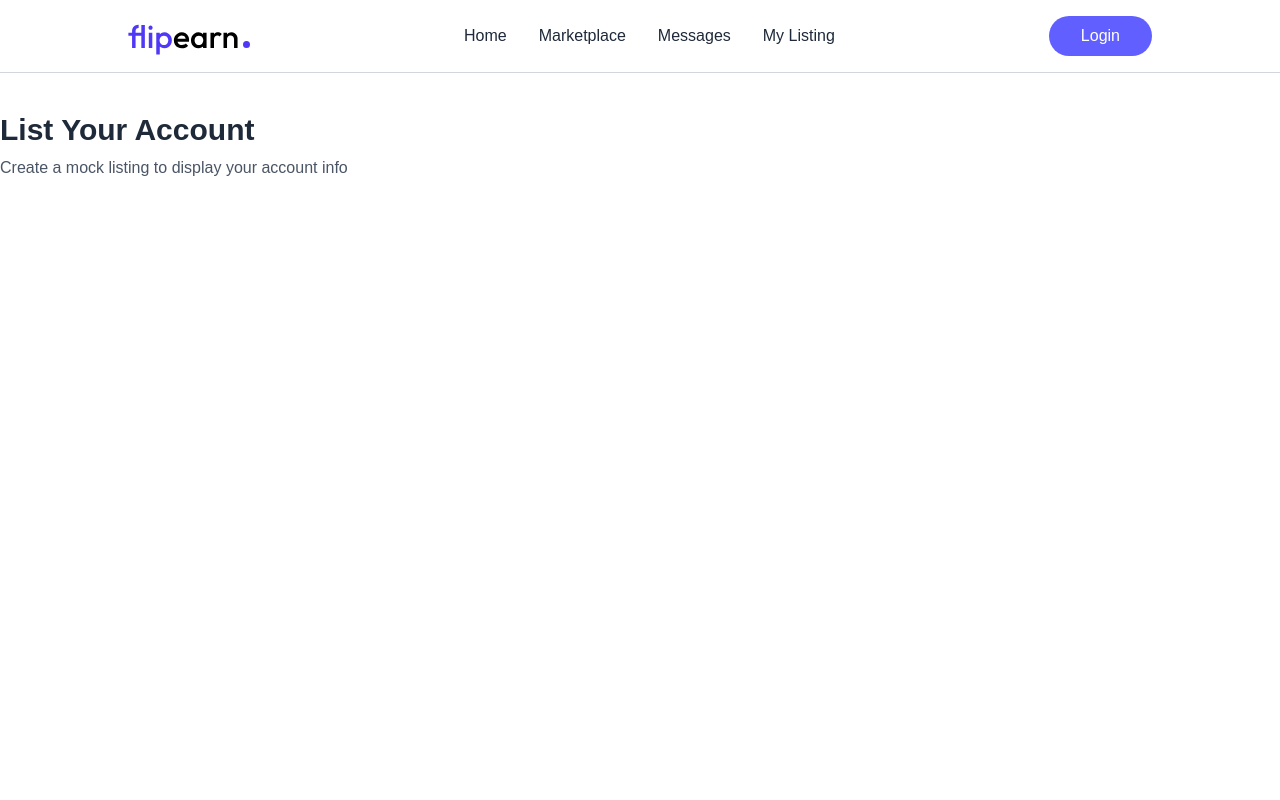
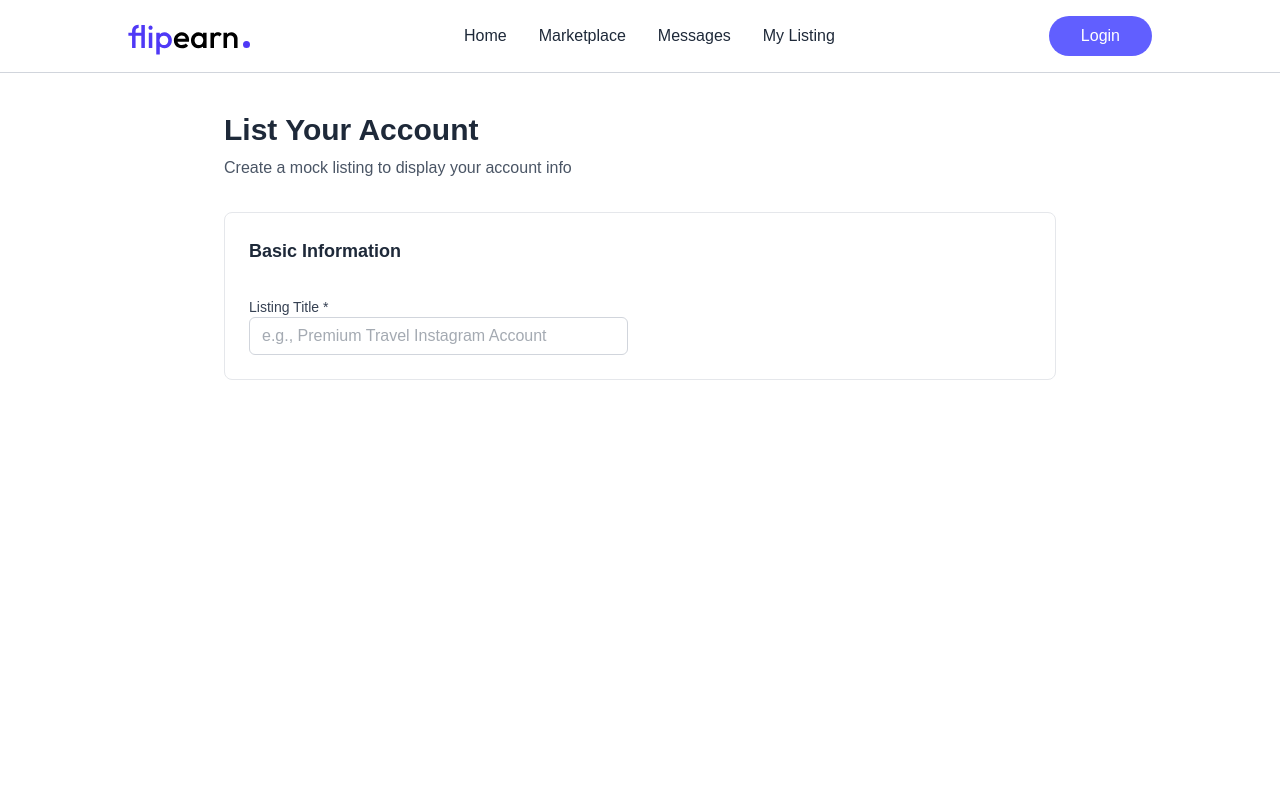
Before and after one commit to yeasin5060/flipEarn, a React (Vite) app in the folder client/: page /create-listing in a window 1280 px wide. Shown: the top 800 px of the page. Built offline with nearby package versions, Linux system fonts and the light colour scheme; no server answers.

Commit message:
add the basic info in managelisting page

```diff
--- a/client/src/pages/ManageListing.jsx
+++ b/client/src/pages/ManageListing.jsx
@@ -81,6 +81,7 @@ const ManageListing = () => {
   }
   return (
     <div className='min-h-screen py-8'>
+      <div className='max-w-4xl mx-auto px-4 sm:px-6 lg:px-8'>
         <div className='mb-8'>
           <h1 className='text-3xl font-bold text-gray-800 capitalize'>
             {isEditing ? 'Edit Listing' : 'List Your Account'}
@@ -89,8 +90,33 @@ const ManageListing = () => {
             {isEditing ? 'Update your existing account listing' : 'Create a mock listing to display your account info'}
           </p>
         </div>
+        <form className='space-y-8' onSubmit={handleSubmit}>
+          {/*Basic Info */}
+          <Section title='Basic Information'>
+            <div className='grid grid-cols-1 md:grid-cols-2 gap-6'>
+              <InputField label='Listing Title *' value={formData.title} onChange={(v)=> handleInputChange('title', v)} placeholder='e.g., Premium Travel Instagram Account' required = {true} />
+            </div>
+          </Section>
+        </form>
+      </div>
     </div>
   )
 }
 
+ {/*----- Common Elements----- */}
+
+const Section = ({title , children})=> (
+  <div className='bg-white rounded-lg border border-gray-200 p-6 space-y-6'>
+    <h1 className='text-lg font-semibold text-gray-800'>{title}</h1>
+    {children}
+  </div>
+)
+
+const InputField = ({label , value , onChange, placeholder, type = 'text', required = false , min = null , max = null})=> (
+  <div>
+    <label className='block text-sm font-medium text-gray-700 mt-2'>{label}</label>
+    <input className='w-full px-3 py-1.5 text-gray-600 border rounded-md focus:outline-none focus:ring-2 focus:ring-indigo-500 border-gray-300' type={type} min={min} max={max} placeholder={placeholder} value={value} required ={required} onChange={(e)=> onChange(e.target.value)}/>
+  </div>
+)
+
 export default ManageListing
```
Lines whose indentation alone changed are shown as unchanged.
